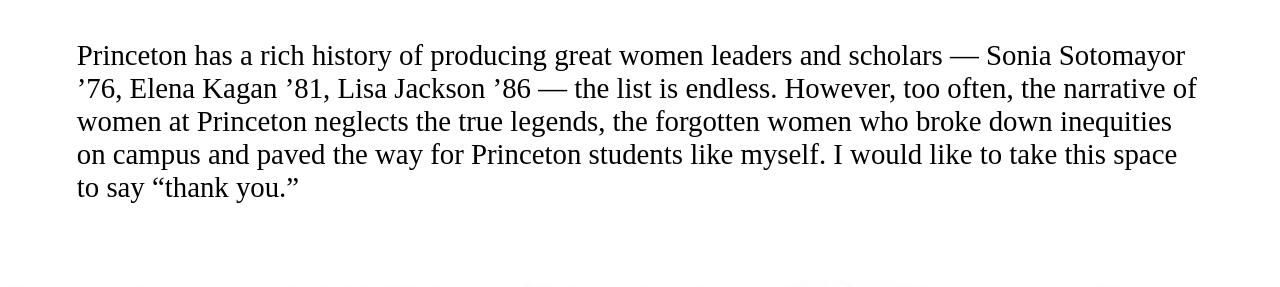
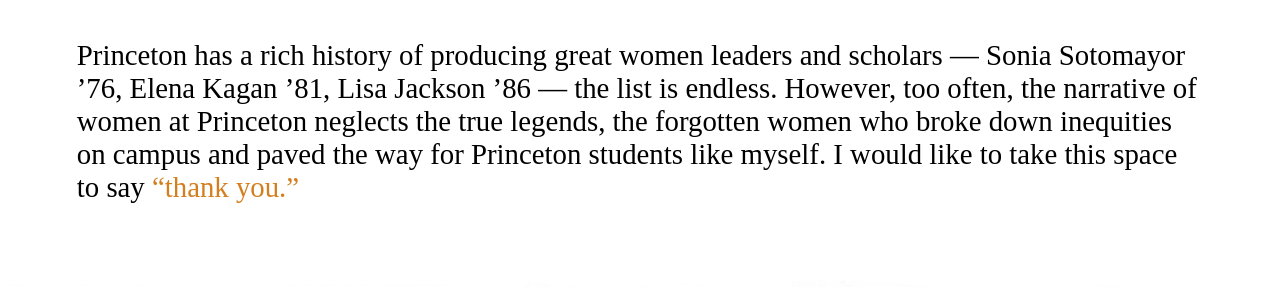
Before and after one commit to zeligsonbrett/womenshistory, a plain HTML site: page index.html in a window 1280 px wide. Shown: the part 478-765 px from the top of the page. Drawn offline with nearby package versions, Linux system fonts and the light colour scheme; a web font is replaced by a local one.

Commit message:
First Draft

```diff
--- a/index.html
+++ b/index.html
@@ -83,7 +83,7 @@
           <h1>&nbsp &nbsp&nbsp <b style="color: #d47f1f">Women</b> Princeton</h1>
           <h1>&nbsp &nbsp&nbsp&nbsp &nbsp&nbsp &nbsp&nbspHistory Forgot</h1>
           <br>
-          <p>Princeton has a rich history of producing great women leaders and scholars — Sonia Sotomayor ’76, Elena Kagan ’81, Lisa Jackson ’86 —  the list is endless. However, too often, the narrative of women at Princeton neglects the true legends, the forgotten women who broke down inequities on campus and paved the way for Princeton students like myself. I would like to take this space to say “thank you.”</p>
+          <p>Princeton has a rich history of producing great women leaders and scholars — Sonia Sotomayor ’76, Elena Kagan ’81, Lisa Jackson ’86 —  the list is endless. However, too often, the narrative of women at Princeton neglects the true legends, the forgotten women who broke down inequities on campus and paved the way for Princeton students like myself. I would like to take this space to say <span style="color: #d47f1f">“thank you.”</span></p>
           <div style="height: 200px"></div>
 
         </section>
```
